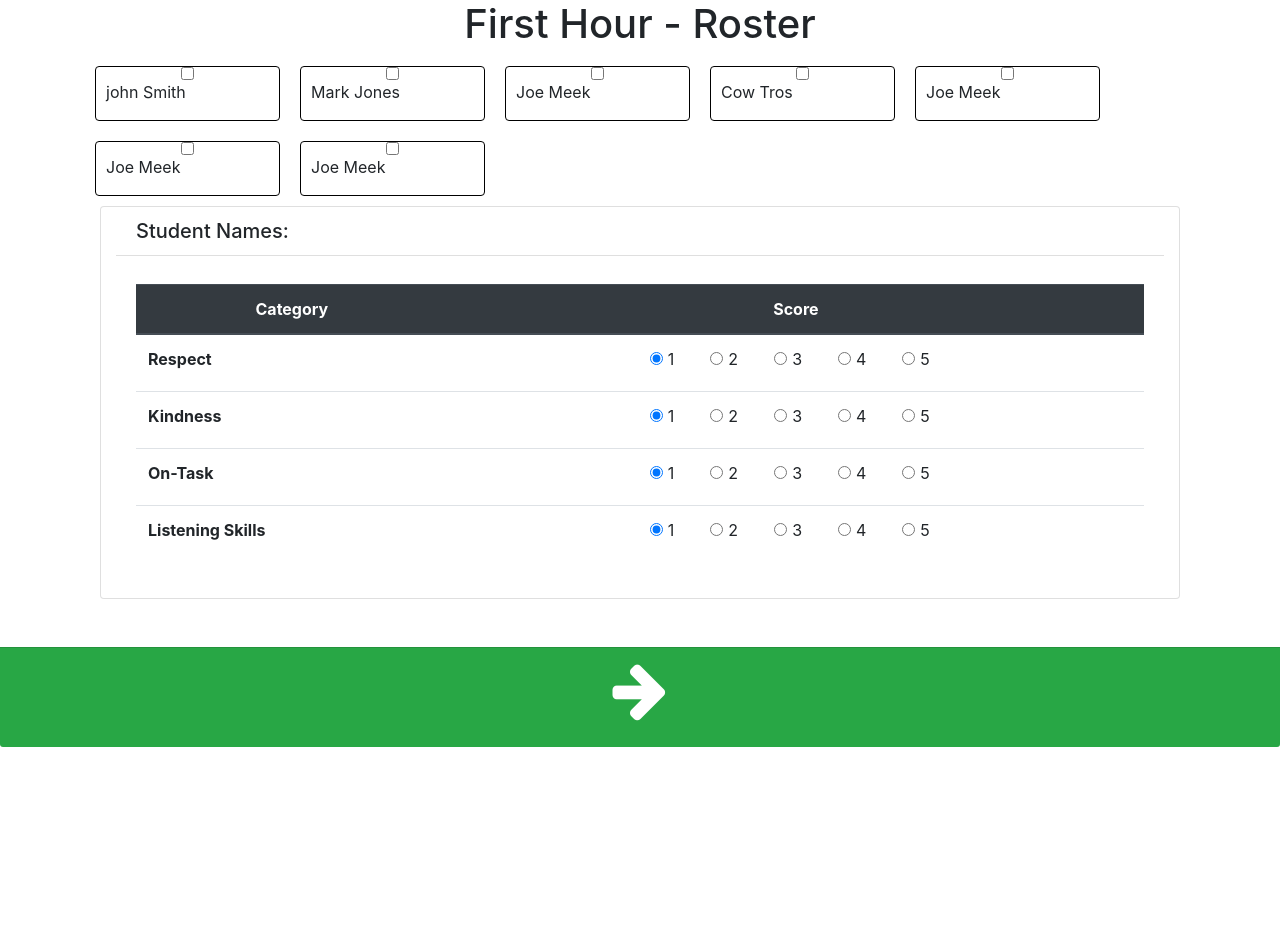
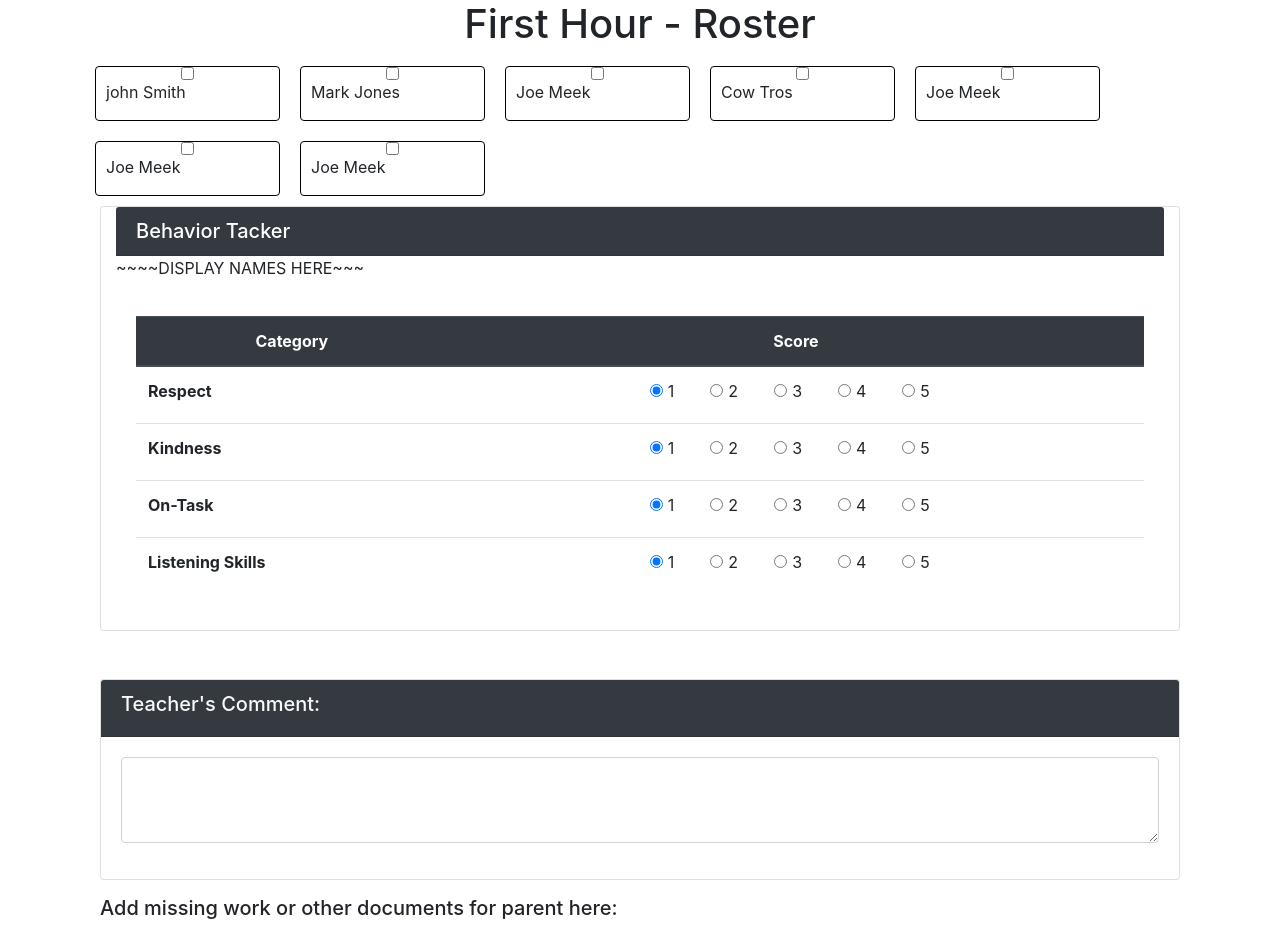
Before and after one commit to seleazar10/schooltracker, a React (Create React App) app in the folder client/: page / in a window 1280 px wide. Shown: the top 926 px of the page. Before the commit the page ends 800 px from the top, so only its background shows below. Built offline with nearby package versions, Linux system fonts and the light colour scheme.

Commit message:
teacjs had tracker and list of kids

```diff
--- a/client/src/App.js
+++ b/client/src/App.js
@@ -100,7 +100,11 @@ class App extends React.Component {
         <div className="container mb-5">
           <h1 className="headText text-center">First Hour - Roster</h1>
 
+          <div className="mb-5">
           {userList}
+          </div>
+
+
 
 
            <Tracker />
--- a/client/src/Tracker.js
+++ b/client/src/Tracker.js
@@ -3,11 +3,11 @@ import React from 'react';
 
 function Tracker(props) {
     return (
-        <div className="container">
-            <div className="card  teaBeLogTab col-12 mt-3">
+        <div className="container mt-5">
+            <div className="card  teaBeLogTab col-12 mt-5">
 
-                <h5 className="card-header bg-white studentName">Student Names:</h5>
-                <h5>{props.name}</h5>
+                <h5 className="card-header bg-dark text-white studentName">Behavior Tacker</h5>
+                <p>~~~~DISPLAY NAMES HERE~~~{props.name}</p>
                 {/* <h5 className="card-header studentId"> <span></span></h5> */}
 
 
@@ -248,7 +248,7 @@ function Tracker(props) {
                                                 <input
                                                     type="radio"
                                                     name="react-tips"
-                                                    value="option1"
+                                                    value="1"
                                                     checked={true}
                                                     className="form-check-input"
                                                 // checked={this.state.selectedOption === "option3"}
@@ -263,7 +263,7 @@ function Tracker(props) {
                                                 <input
                                                     type="radio"
                                                     name="react-tips"
-                                                    value="option2"
+                                                    value="2"
                                                     className="form-check-input"
                                                 />
                                                 2
@@ -275,7 +275,7 @@ function Tracker(props) {
                                                 <input
                                                     type="radio"
                                                     name="react-tips"
-                                                    value="option3"
+                                                    value="3"
                                                     className="form-check-input"
                                                 />
                                                 3
@@ -286,7 +286,7 @@ function Tracker(props) {
                                                 <input
                                                     type="radio"
                                                     name="react-tips"
-                                                    value="option4"
+                                                    value="4"
                                                     className="form-check-input"
                                                 />
                                                 4
@@ -319,6 +319,43 @@ function Tracker(props) {
                 </div>
             </div>
 
+
+
+
+            {/* textbox */}
+
+
+
+
+            <div className="card mt-5">
+                <div className="card-header bg-dark text-light">
+                    <h5>Teacher's Comment:</h5>
+                </div>
+                <div className="card-body">
+
+                    <div className="form-group">
+
+                        <textarea className="form-control" id="exampleFormControlTextarea1" rows="3"></textarea>
+                    </div>
+
+
+
+
+                </div>
+            </div>
+
+
+            <form className="mt-3">
+                <div classnName="form-group ">
+                    <h5>Add missing work or other documents for parent here:</h5>
+                    {/* <label for="exampleFormControlFile1">Example file input</label> */}
+                    <input type="file" class="form-control-file" id="exampleFormControlFile1" />
+                </div>
+            </form>
+
+
+
+
         </div>
 
 
```
Lines whose indentation alone changed are shown as unchanged.
